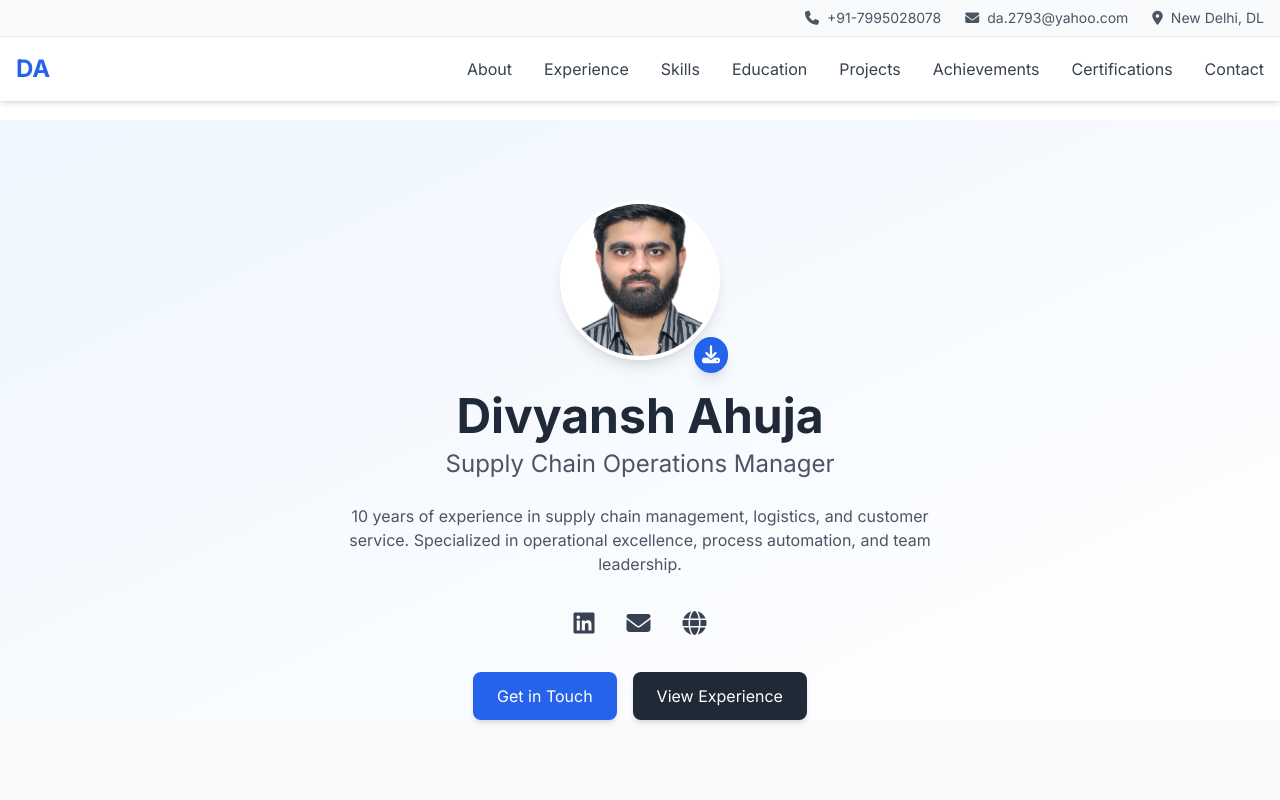
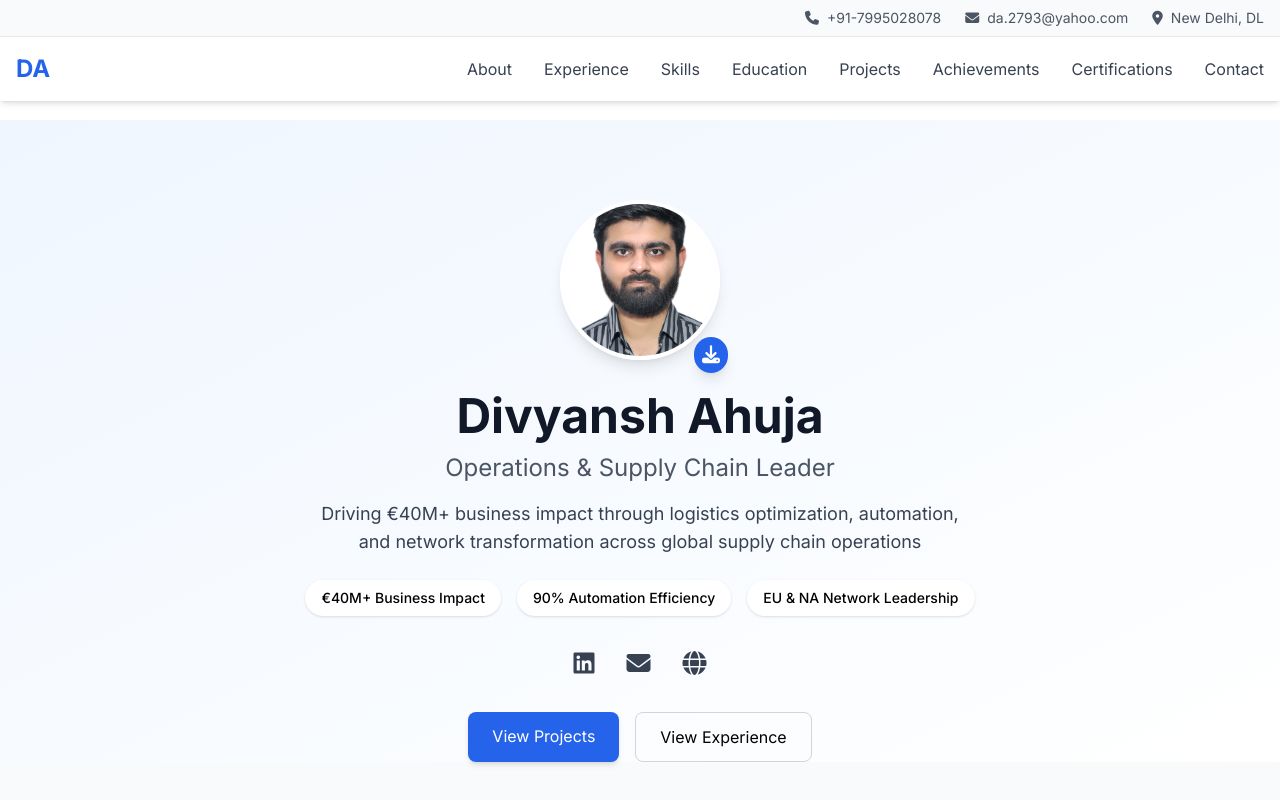
Before and after one commit to DA2793/divyansh-portfolio, a React (Vite) app: page / in a window 1280 px wide. Shown: the top 800 px of the page. Built offline with nearby package versions, Linux system fonts and the light colour scheme.

Commit message:
Update Hero.jsx

```diff
--- a/src/components/Hero/Hero.jsx
+++ b/src/components/Hero/Hero.jsx
@@ -6,11 +6,11 @@ const Hero = () => {
   return (
     <section
       id="home"
-      className="min-h-[70vh] flex items-center justify-center px-4 bg-gradient-to-br from-blue-50 to-white pt-20"
+      className="min-h-[80vh] flex items-center justify-center px-4 bg-gradient-to-br from-blue-50 to-white pt-20"
     >
-      <div className="container mx-auto">
-        <div className="text-center">
-          {/* Profile Image and CV Download */}
+      <div className="max-w-5xl mx-auto text-center">
+
+        {/* Profile Image */}
         <div className="mb-8 flex justify-center">
           <div className="relative inline-block">
             {!imageError ? (
@@ -18,22 +18,20 @@ const Hero = () => {
                 src="/profile-pic.jpg"
                 alt="Divyansh Ahuja"
                 className="w-40 h-40 rounded-full object-cover border-4 border-white shadow-lg hover:scale-105 transition-transform duration-300"
-                  onError={(e) => {
-                    console.error('Image failed to load:', e);
-                    setImageError(true);
-                  }}
+                onError={() => setImageError(true)}
               />
             ) : (
               <div className="w-40 h-40 rounded-full bg-gray-200 flex items-center justify-center">
                 <span className="text-gray-500 text-2xl font-bold">DA</span>
               </div>
             )}
+
+            {/* CV Download */}
             <div className="absolute -bottom-2 -right-2">
               <a
                 href="/Divyansh_Ahuja_CV.pdf"
                 download
-                  className="bg-blue-600 text-white p-2 rounded-full hover:bg-blue-700 transition-colors shadow-lg hover:scale-110 transform duration-200"
-                  title="Download CV"
+                className="bg-blue-600 text-white p-2 rounded-full hover:bg-blue-700 transition shadow-lg hover:scale-110"
               >
                 <i className="fas fa-download text-lg"></i>
               </a>
@@ -41,20 +39,34 @@ const Hero = () => {
           </div>
         </div>
 
-          {/* Name and Title */}
-          <div className="max-w-4xl mx-auto">
-            <h1 className="text-4xl md:text-5xl font-bold text-gray-800 mb-2">
+        {/* Name */}
+        <h1 className="text-4xl md:text-5xl font-bold text-gray-900 mb-3">
           Divyansh Ahuja
         </h1>
-            <h2 className="text-xl md:text-2xl text-gray-600 mb-6">
-              Supply Chain Operations Manager
+
+        {/* Title */}
+        <h2 className="text-xl md:text-2xl text-gray-600 mb-4">
+          Operations & Supply Chain Leader
         </h2>
 
-            {/* Professional Summary */}
-            <p className="text-gray-600 max-w-2xl mx-auto mb-8 px-4">
-              10 years of experience in supply chain management, logistics, and customer service.
-              Specialized in operational excellence, process automation, and team leadership.
+        {/* Value Proposition */}
+        <p className="text-lg text-gray-700 max-w-2xl mx-auto mb-6">
+          Driving €40M+ business impact through logistics optimization, automation,
+          and network transformation across global supply chain operations
         </p>
+
+        {/* Impact Metrics */}
+        <div className="flex flex-wrap justify-center gap-4 mb-8">
+          <span className="bg-white px-4 py-2 rounded-full shadow text-sm font-medium">
+            €40M+ Business Impact
+          </span>
+          <span className="bg-white px-4 py-2 rounded-full shadow text-sm font-medium">
+            90% Automation Efficiency
+          </span>
+          <span className="bg-white px-4 py-2 rounded-full shadow text-sm font-medium">
+            EU & NA Network Leadership
+          </span>
+        </div>
 
         {/* Social Links */}
         <div className="flex justify-center gap-8 mb-8">
@@ -62,46 +74,45 @@ const Hero = () => {
             href="https://linkedin.com/in/divyanshahuja"
             target="_blank"
             rel="noopener noreferrer"
-                className="text-2xl text-gray-700 hover:text-blue-600 hover:scale-110 transition-all duration-200"
-                aria-label="LinkedIn Profile"
+            className="text-2xl text-gray-700 hover:text-blue-600 hover:scale-110 transition"
           >
             <i className="fab fa-linkedin"></i>
           </a>
+
           <a
             href="mailto:da.2793@yahoo.com"
-                className="text-2xl text-gray-700 hover:text-blue-600 hover:scale-110 transition-all duration-200"
-                aria-label="Email"
+            className="text-2xl text-gray-700 hover:text-blue-600 hover:scale-110 transition"
           >
             <i className="fas fa-envelope"></i>
           </a>
+
           <a
-                href="https://bold.pro/my/divyanshahuja"
+            href="https://divyanshahuja.com"
             target="_blank"
             rel="noopener noreferrer"
-                className="text-2xl text-gray-700 hover:text-blue-600 hover:scale-110 transition-all duration-200"
-                aria-label="Portfolio Website"
+            className="text-2xl text-gray-700 hover:text-blue-600 hover:scale-110 transition"
           >
             <i className="fas fa-globe"></i>
           </a>
         </div>
 
-            {/* Call to Action Buttons */}
-            <div className="flex justify-center gap-4">
+        {/* CTA Buttons */}
+        <div className="flex flex-wrap justify-center gap-4">
           <a
-                href="#contact"
-                className="px-6 py-3 bg-blue-600 text-white rounded-lg hover:bg-blue-700 transition-colors shadow-md hover:shadow-lg"
+            href="#projects"
+            className="px-6 py-3 bg-blue-600 text-white rounded-lg hover:bg-blue-700 transition shadow-md hover:shadow-lg"
           >
-                Get in Touch
+            View Projects
           </a>
+
           <a
             href="#experience"
-                className="px-6 py-3 bg-gray-800 text-white rounded-lg hover:bg-gray-900 transition-colors shadow-md hover:shadow-lg"
+            className="px-6 py-3 border border-gray-300 rounded-lg hover:bg-gray-100 transition"
           >
             View Experience
           </a>
         </div>
-          </div>
-        </div>
+
       </div>
     </section>
   );
```
Lines whose indentation alone changed are shown as unchanged.
